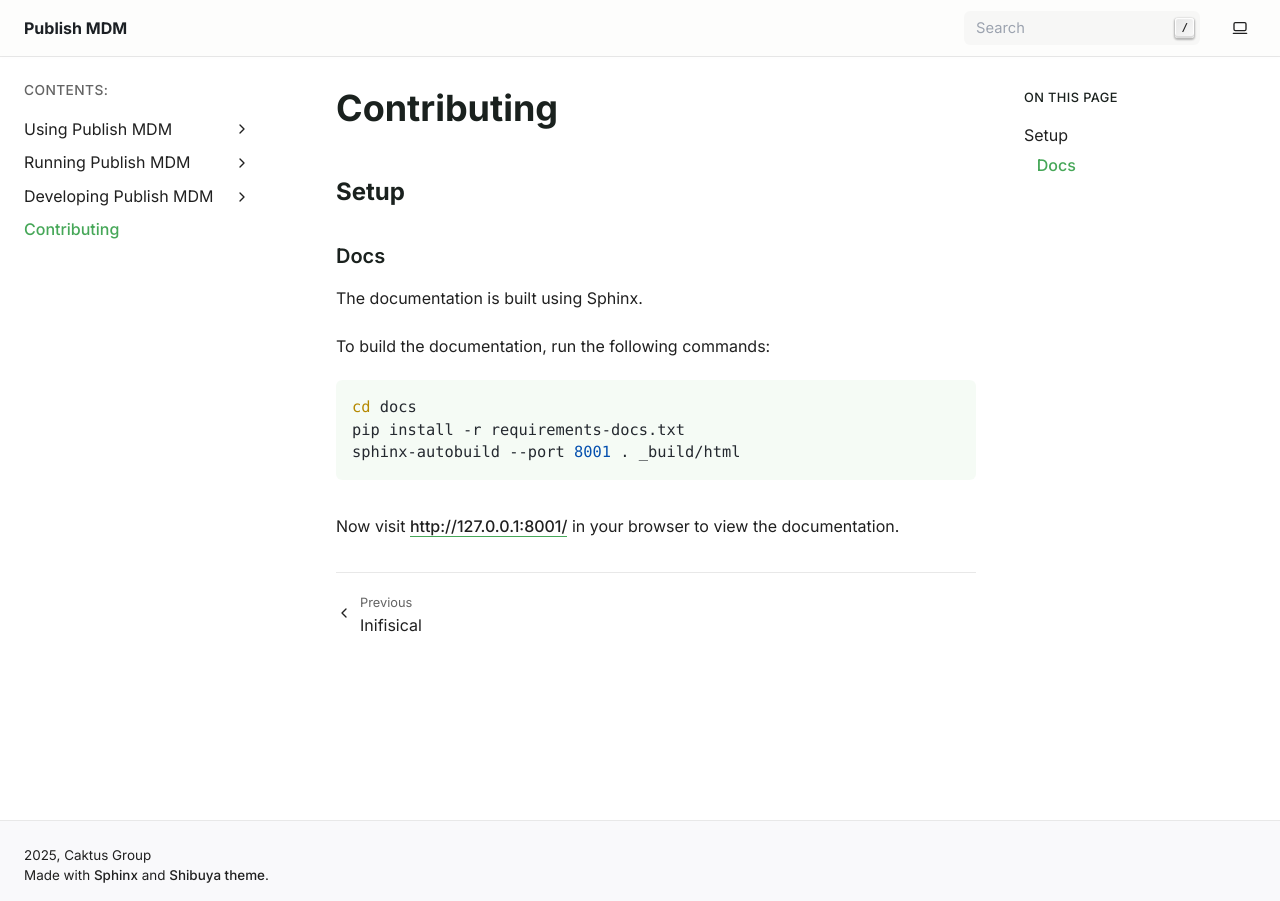
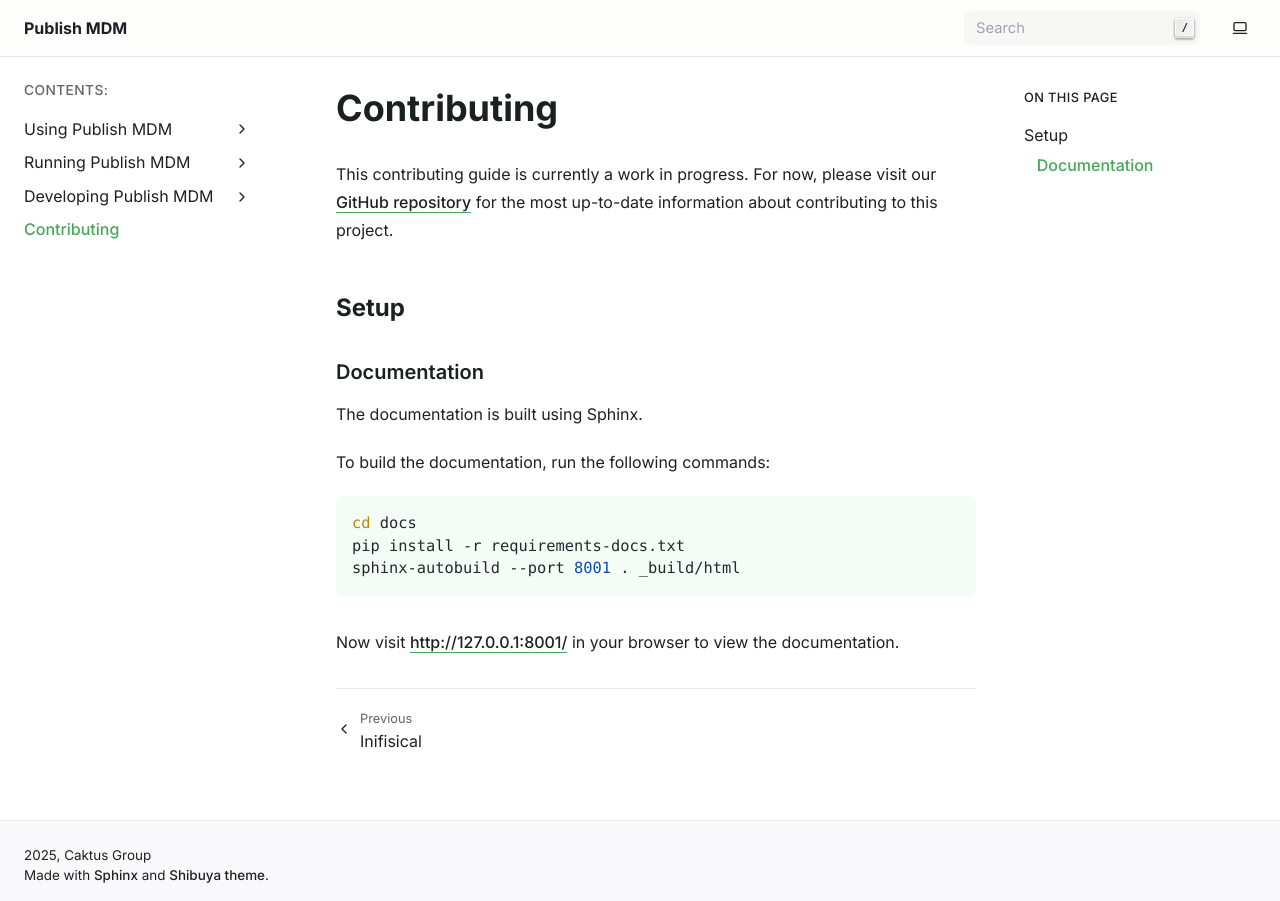
Before and after one commit to caktus/publish-mdm, a Sphinx documentation site: the page built from docs/src/contributing.rst, in a window 1280 px wide. Built offline with Sphinx 7.4.7, drawn with Linux system fonts in a browser that asks for light colours.

Commit message:
add wip note

```diff
--- a/docs/src/contributing.rst
+++ b/docs/src/contributing.rst
@@ -1,11 +1,15 @@
 Contributing
 ============
+
+This contributing guide is currently a work in progress. For now, please visit
+our `GitHub repository <https://github.com/caktus/publish-mdm>`_ for the most
+up-to-date information about contributing to this project.
 
 Setup
 -----
 
-Docs
-~~~~
+Documentation
+~~~~~~~~~~~~~
 
 The documentation is built using Sphinx.
 
```
